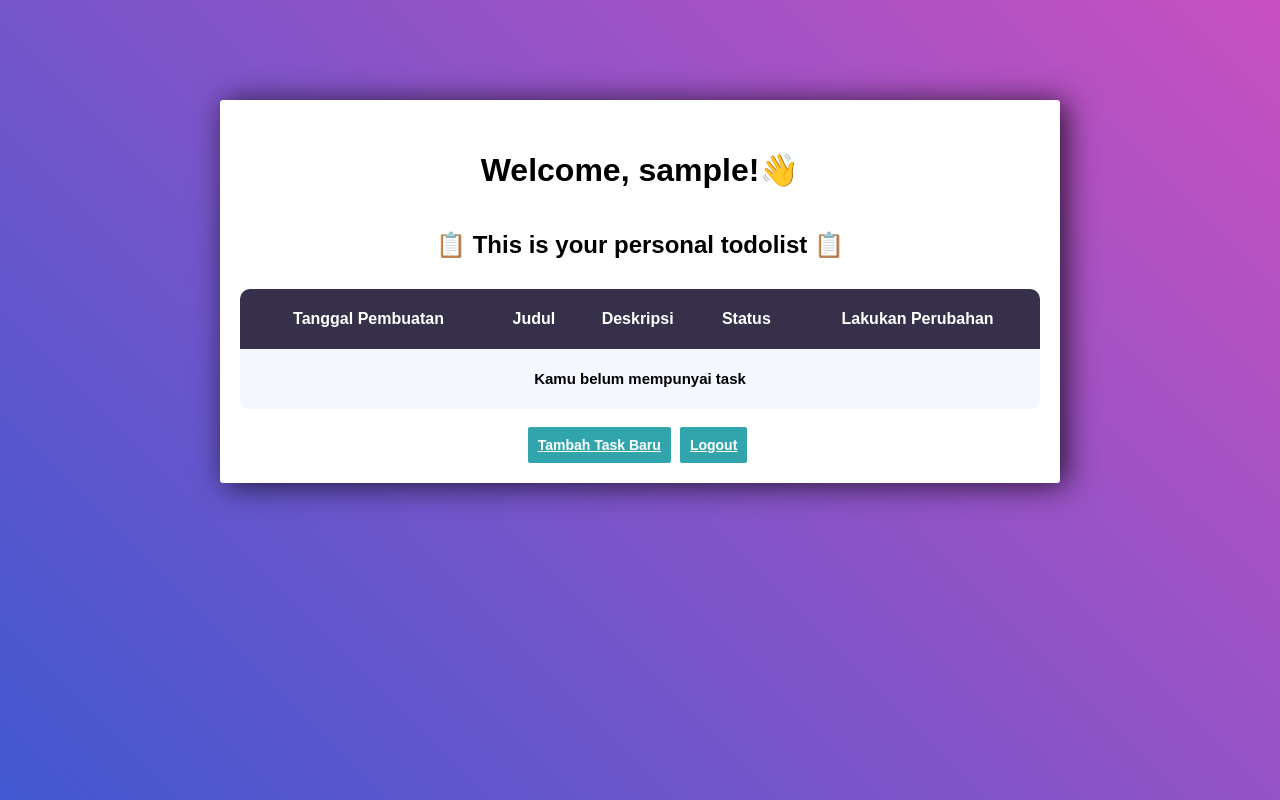
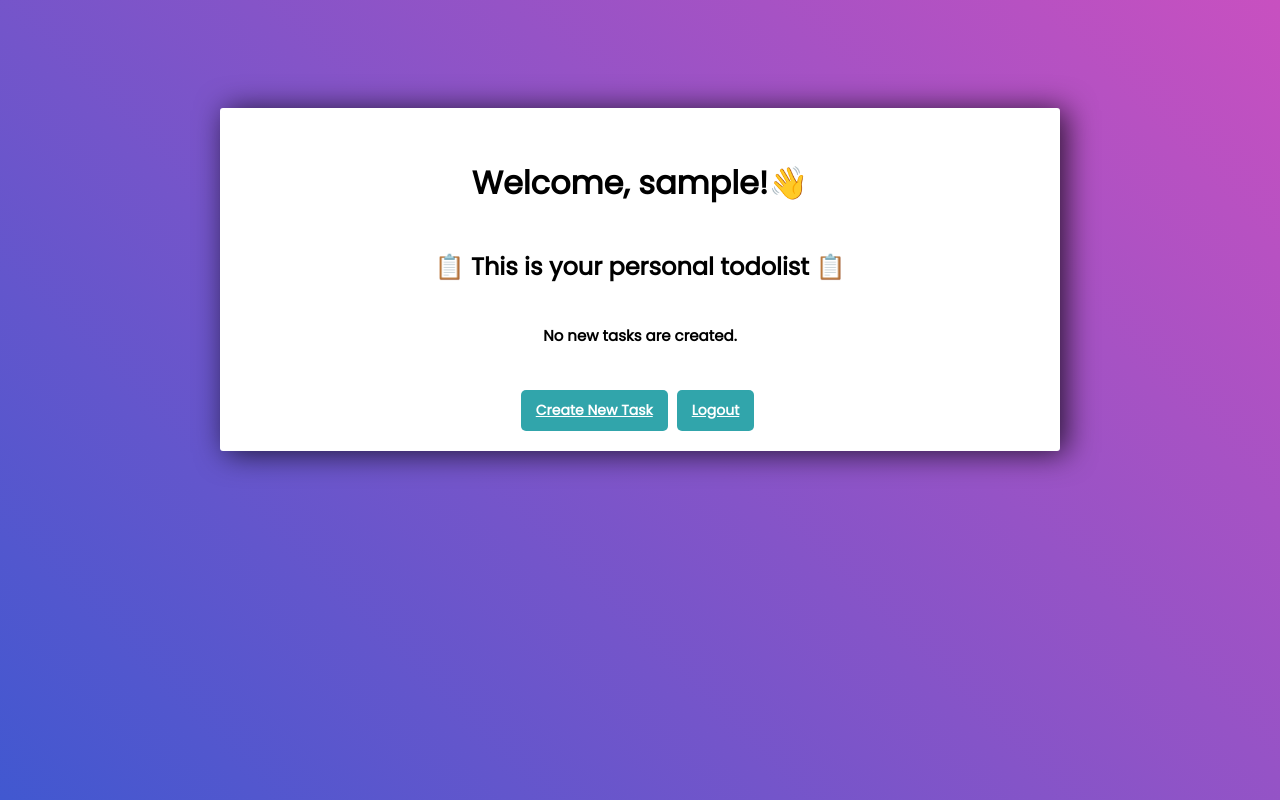
Before and after one commit to amandachristie/Tugas2-PBP, a Django app: page /todolist/ in a window 1280 px wide. Run offline with Django 4.2, Linux system fonts and the light colour scheme; the visitor is signed in with stand-in values (Sample User, id 1); data that the repository does not hold is empty.

Commit message:
Commit Tugas 5

```diff
--- a/todolist/forms.py
+++ b/todolist/forms.py
@@ -2,4 +2,4 @@ from django import forms
 
 class TaskForm(forms.Form):
     judul = forms.CharField()
-    deskripsi = forms.CharField(widget=forms.Textarea)
+    deskripsi = forms.CharField()
--- /dev/null
+++ b/todolist/static/todolist.css
@@ -0,0 +1,103 @@
+@import url('https://fonts.googleapis.com/css?family=Poppins');
+
+body{
+    background: linear-gradient(45deg, #4158d0, #c850c0);
+}
+.items {
+    display: flex;
+    justify-content: center;
+}
+.card-body {
+        width:800px;
+        margin: 100px auto;
+        padding:20px;
+        background-color: #fff;
+        border-radius: 3px;
+        box-shadow: 6px 2px 30px 0px rgba(0,0,0,0.75);
+}
+.card {
+    box-shadow: 0 10px 8px 5px rgba(0,0,0,0.2);
+    background-color: rgb(255, 254, 255);
+    transition: 0.3s;
+    border-radius: 10px;
+    padding: 10px;
+    margin: 10px;
+}
+.card:hover {
+    box-shadow: 0 8px 16px 0 #4158d0;
+    background-color: #eef1fe;
+}
+.task-title{
+    padding-left: 20px;
+    font-family: 'Poppins';
+    font-size: 20px;
+    font-weight: bold;
+}
+.task-title-done{
+    padding-left: 20px;
+    font-family: 'Poppins';
+    font-size: 20px;
+    font-weight: bold;
+    text-decoration: line-through;
+}
+.task-desc{
+    padding-left: 20px;
+    font-family: 'Poppins';
+    font-size: 14px;
+}
+.task-date{
+    padding-left: 20px;
+    font-family: 'Poppins';
+    font-size: 14px;
+    font-weight: lighter;
+}
+.task-button {
+    display: flex;
+    position: relative;
+    justify-content: right;
+}
+h1,h2 {
+    text-align: center;
+    padding: 10px;
+    font-family: 'Poppins';
+    font-weight: bold;
+}
+a {
+    color: #fff;
+    padding: 5px;
+}
+.message {
+    text-align: center;
+    padding: 10px;
+    font-family: 'Poppins';
+    font-size: 15px;
+    font-weight: bold;
+}
+.button1 {
+        border: 0px;
+        background-color: #31a5ab;
+        padding: 10px;
+        font-family: 'Poppins';
+        font-size: 14px;
+        border-radius: 5px;
+        margin-right: 5px;
+        font-weight: bolder;
+}
+.button2 {
+    border: 0px;
+    width: 80px;
+    background-color: #5666b3;
+    color: #fff;
+    padding: 10px;
+    font-family: 'Poppins';
+    font-size: 14px;
+    font-weight: bold;
+    border-radius: 5px;
+    cursor: pointer;
+}
+.button1:hover {
+    background-color: #2c2c2c;
+}
+.button2:hover {
+    background-color: #2c2c2c;
+}
--- a/todolist/templates/todolist.html
+++ b/todolist/templates/todolist.html
@@ -1,139 +1,77 @@
 <html>
-<style>
-    body{
-        background: linear-gradient(45deg, #4158d0, #c850c0);
-	}
-    .card-body {
-            width:800px;
-            margin: 100px auto;
-            padding:20px;
-            background-color: #fff;
-            border-radius: 3px;
-            box-shadow: 6px 2px 30px 0px rgba(0,0,0,0.75);;
-    }
-    table {
-        border-collapse: collapse;
-        background: #f5f7ff;
-        border-radius: 10px;
-        overflow: hidden;
-        width: 100%;
-        margin: 0 auto;
-        border-width: 5px;
-    }
-    tr {
-        height: 60px;
-    }
-    th{
-        padding-left: 8px;
-        font-family: 'Nunito', sans-serif;
-        font-size: 16px;
-        color: #fff;
-        line-height: 1.2;
-        font-weight: bold;
-    }
-    td{
-        padding-left: 8px;
-        font-family: 'Nunito', sans-serif;
-        font-size: 14px;
-    }
-    .header-table {
-        height: 60px;
-        background: #36304a;
-    }
-    h1,h2 {
-        text-align: center;
-        padding: 10px;
-        font-family: 'Nunito', sans-serif;
-    }
-    a {
-        color: #fff;
-        font-family: 'Nunito', sans-serif;
-    }
-    .message {
-        text-align: center;
-        padding: 10px;
-        font-family: 'Nunito', sans-serif;
-        font-size: 15px;
-        font-weight: bold;
-    }
-    .button1 {
-            border: 0px;
-            background-color: #31a5ab;
-            padding: 10px;
-            font-family: 'Nunito', sans-serif;
-            font-size: 14px;
-            border-radius: 2px;
-            margin-right: 5px;
-            font-weight: bolder;
-    }
-    .button2 {
-        border: 0px;
-        background-color: #5666b3;
-        color: #fff;
-        padding: 10px;
-        font-size: 14px;
-        font-weight: bold;
-        border-radius: 5px;
-        cursor: pointer;
-    }
+{% extends 'base.html' %}
 
-</style>
+{% block meta %}
+<title>Todolist</title>
+{% endblock meta %}
 
+{% block content %}
+<head>
+    {% load static %}
+    <link rel="stylesheet" href="{% static 'todolist.css' %}">
+</head>
+
+<body>
+    <div class="items">
         <div class="card-body">
 
             <h1>Welcome, {{username}}!👋</h1>
             <h2>📋 This is your personal todolist 📋</h2>
 
-    <table>
-        <tr class="header-table">
-            <th>Tanggal Pembuatan</th>
-            <th>Judul</th>
-            <th>Deskripsi</th>
-            <th>Status</th>
-            <th colspan="2">Lakukan Perubahan</th>
-        </tr>
-
             {% if jumlah_task == 0 %}
-        <tr><td class="message" colspan="6">Kamu belum mempunyai task</td></tr>
+            <p class="message" colspan="6">No new tasks are created.</p></tr>
             {% else %}
             {% for task in todolist %}
-        <tr>
-            <td>{{task.date}}</td>
-            <td>{{task.title}}</td>
-            <td>{{task.description}}</td>
+            <div class="card">
                 {% if task.is_finished == False %}
-            <td>Belum Selesai</td>
+                    <p class="task-title">{{task.title}}</p>
+                    <p class="task-desc">{{task.description}}</p>
+                    <p class="task-date">Created: {{task.date}}</p>
+
+                    <div class="task-button">
+                        <a href="/todolist/update-status/{{task.id}}">
+                            <button class="button2" type="submit">Finish</button>
+                        </a>
+
+                        <a href="/todolist/delete-task/{{task.id}}">
+                                <button class="button2" type="submit">Delete</button>
+                        </a>
+                    </div>
                 {% else %}
-            <td>Selesai</td>
+                    <p class="task-title-done">{{task.title}}</p>
+                    <p class="task-desc">{{task.description}}</p>
+                    <p class="task-date">Created: {{task.date}}</p>
+
+                    <div class="task-button">
+                        <a href="/todolist/update-status/{{task.id}}">
+                            <button class="button2" type="submit">Rework</button>
+                        </a>
+
+                        <a href="/todolist/delete-task/{{task.id}}">
+                                <button class="button2" type="submit">Delete</button>
+                        </a>
+                    </div>
                 {% endif %}
 
-            <td>
-                <a href="/todolist/update-status/{{task.id}}">
-                    <button class="button2" type="submit">Ubah Status</button>
-                </a>
-            </td>
 
-            <td>
-                <a href="/todolist/delete-task/{{task.id}}">
-                    <button class="button2" type="submit">Hapus</button>
-                </a>
-            </td>
-
-        </tr>
+            </div>
             {% endfor %}
             {% endif %}
 
-    </table>
 
             <br>
 
             <center>
             <button class="button1">
-        <a href="{% url 'todolist:create_task' %}">Tambah Task Baru</a>
+                <a href="{% url 'todolist:create_task' %}">Create New Task</a>
             </button>
             <button class="button1">
                 <a href="{% url 'todolist:logout' %}">Logout</a>
             </center>
             </button>
         </div>
+    </div>
+
+</body>
+{% endblock content %}
 </html>
```
Also changed, not shown: todolist/static/create_task.css (added, +63 -0 lines), todolist/static/login.css (added, +65 -0 lines), todolist/static/register.css (added, +66 -0 lines), todolist/templates/create_task.html (+14 -35 lines), todolist/templates/login.html (+14 -64 lines), todolist/templates/register.html (+15 -51 lines), todolist/templates/todolist.png (added). Lines whose indentation alone changed are shown as unchanged.
